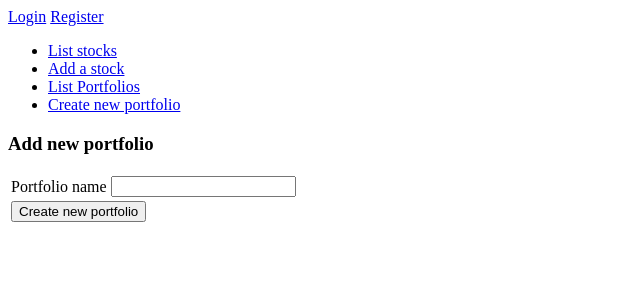
After one commit to kordaniel/oskari, a Flask app: page /portfolios/new in a window 1280 px wide. The commit adds this page. Shown: the top 300 px of the page, without its empty margins (0-640 px from the left). Run offline with Flask 2, Linux system fonts and the light colour scheme.

Commit message:
Implemented model for user portfolio, listing and creating of portfolios

```diff
--- a/application/auth/forms.py
+++ b/application/auth/forms.py
@@ -5,11 +5,11 @@ from application.auth.models import User
 class LoginForm(FlaskForm):
     username = StringField("Username", [
         validators.DataRequired(message=("Username required")),
-        validators.Length(min=5, max=80, message=("Enter your correct username"))
+        validators.Length(min=5, max=80, message=("Enter your username"))
     ])
     password = PasswordField("Password", [
         validators.DataRequired(message=("Password required")),
-        validators.Length(min=5, max=80, message=("Enter your correct password"))
+        validators.Length(min=5, max=80, message=("Enter your password"))
     ])
 
     class Meta:
--- a/application/auth/models.py
+++ b/application/auth/models.py
@@ -13,6 +13,8 @@ class User(db.Model):
     username = db.Column(db.String(80), unique=True, nullable=False)
     password = db.Column(db.String(80), nullable=False)
     email = db.Column(db.String(144), unique=True, nullable=False)
+
+    portfolios = db.relationship("Portfolio", backref="account", lazy=True)
 
     def __init__(self, name, username, password, email):
         self.name = name
--- /dev/null
+++ b/application/portfolio/forms.py
@@ -0,0 +1,14 @@
+from flask_wtf import FlaskForm
+from wtforms import StringField, validators
+#from application.portfolio.models import Portfolio
+
+class CreatePortfolioForm(FlaskForm):
+    name = StringField("Portfolio name", [
+        validators.DataRequired(message=("Proper name required")),
+        validators.Length(min=5, max=144)
+    ])
+    # actually, there can be multiple portfolios with the same name
+    #def validate_name(self, name):
+    #    portfolio = Portfolio.query.filter_by(name=name.data).first()
+    #    if portfolio is not None:
+    #        raise validators.ValidationError("Name reserved")
--- /dev/null
+++ b/application/portfolio/views.py
@@ -0,0 +1,30 @@
+from flask import redirect, render_template, request, url_for
+from flask_login import login_required, current_user
+
+from application import app, db
+from application.portfolio.models import Portfolio
+from application.portfolio.forms import CreatePortfolioForm
+
+@app.route("/portfolios", methods=["GET"])
+def portfolios_index():
+    return render_template("portfolios/list.html", portfolios = Portfolio.query.all())
+
+@app.route("/portfolios/new")
+def portfolios_form():
+    return render_template("portfolios/new.html", form = CreatePortfolioForm())
+
+@app.route("/portfolios", methods=["POST"])
+@login_required
+def portfolios_create():
+    form = CreatePortfolioForm(request.form)
+
+    if not form.validate():
+        return render_template("portfolios/new.html", form = form)
+
+    p = Portfolio(form.name.data)
+    p.account_id = current_user.id
+
+    db.session().add(p)
+    db.session().commit()
+
+    return redirect(url_for("portfolios_index"))
--- a/application/templates/layout.html
+++ b/application/templates/layout.html
@@ -18,6 +18,8 @@
     <ul>
       <li><a href="{{ url_for('stocks_index') }}">List stocks</a></li>
       <li><a href="{{ url_for('stocks_form') }}">Add a stock</a></li>
+      <li><a href="{{ url_for('portfolios_index') }}">List Portfolios</a></li>
+      <li><a href="{{ url_for('portfolios_form') }}">Create new portfolio</a></li>
     </ul>
 
     {% block body %}
--- /dev/null
+++ b/application/templates/portfolios/new.html
@@ -0,0 +1,26 @@
+{% extends "layout.html" %}
+
+{% block body %}
+  <h3>Add new portfolio</h3>
+  <form method="POST" action="{{ url_for('portfolios_create') }}">
+    {{ form.csrf_token }}
+    <table>
+      <tr>
+        <td>{{ form.name.label }}</td>
+        <td>{{ form.name }}</td>
+        <td>
+          <ul>
+            {% for error in form.name.errors %}
+            <li>{{ error }}</li>
+            {% endfor %}
+          </ul>
+        </td>
+      </tr>
+      <tr>
+        <td colspan="3">
+          <input type="submit" value="Create new portfolio"/>
+        </td>
+      </tr>
+    </table>
+  </form>
+{% endblock %}
--- a/application/templates/stocks/new.html
+++ b/application/templates/stocks/new.html
@@ -1,7 +1,7 @@
 {% extends "layout.html" %}
 
 {% block body %}
-<h2>Add new stock</h2>
+  <h3>Add new stock</h3>
   <form method="POST" action="{{ url_for('stocks_create') }}">
     <!-- form validation refuses to work, unless printing (empty) form.csrf_token here -->
       {{ form.csrf_token }}
```
Also changed, not shown: application/__init__.py (+6 -3 lines), application/portfolio/models.py (added, +15 -0 lines), application/templates/portfolios/list.html (added, +16 -0 lines), application/portfolio/__init__.py (added).
